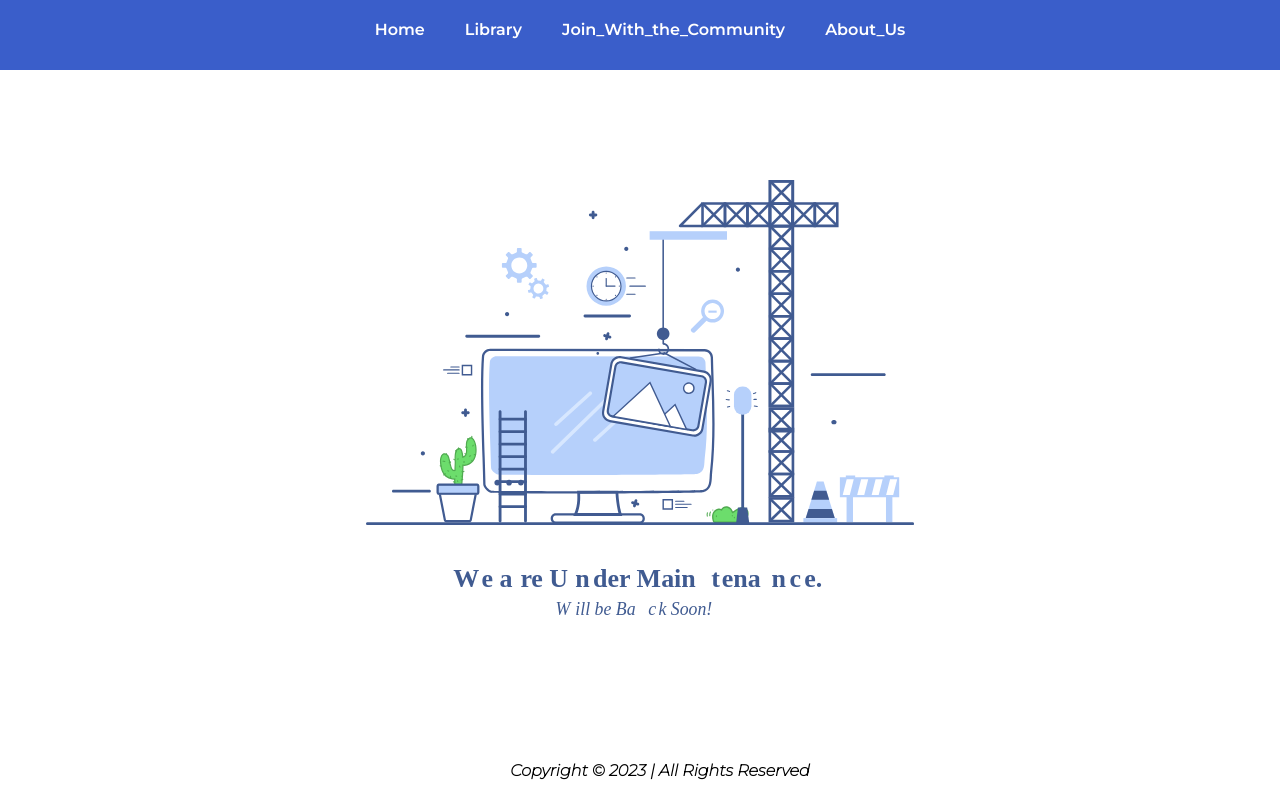
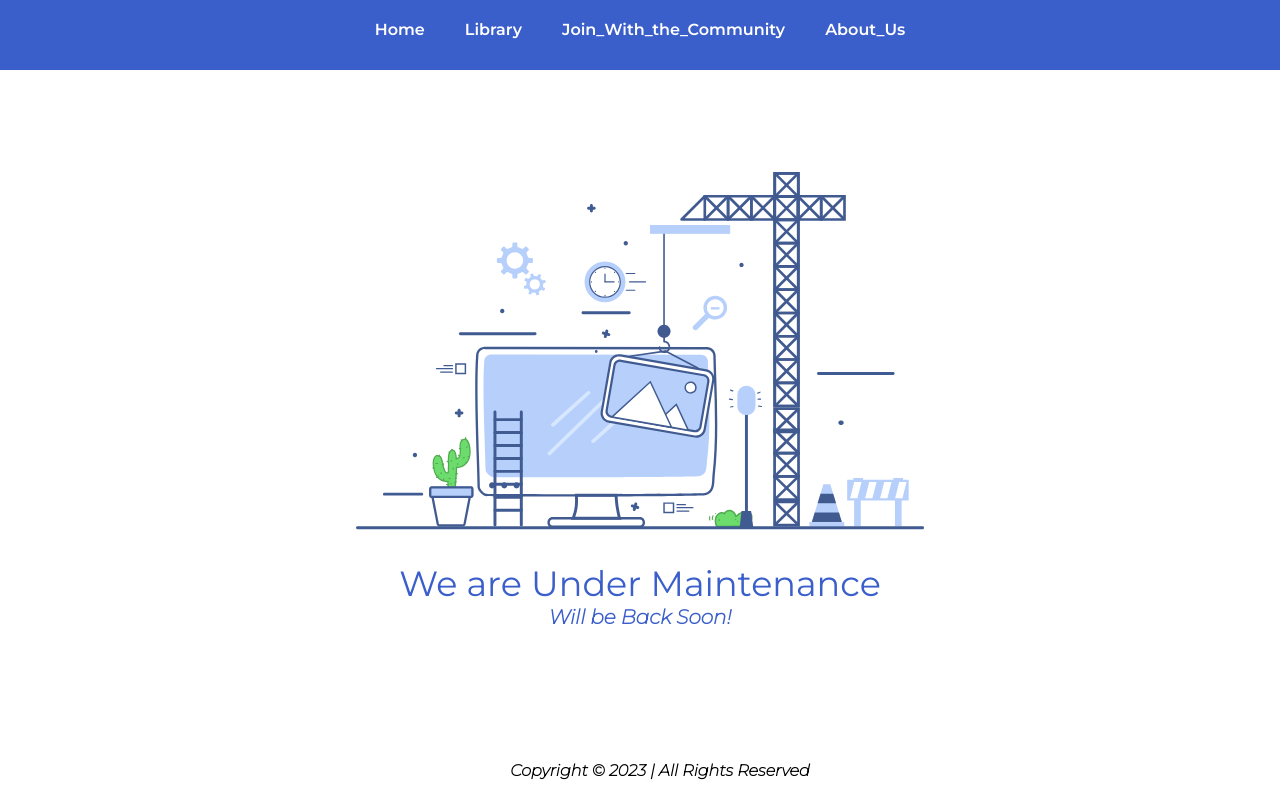
Before and after one commit to thanurarukshan/unihelper, a React (Create React App) app: page /library in a window 1280 px wide. Built offline with nearby package versions, Linux system fonts and the light colour scheme.

Commit message:
Font issue fixed

```diff
--- a/src/Library.css
+++ b/src/Library.css
@@ -2,11 +2,26 @@
     height: 100vh;
     width: 100vw;
     display: flex;
+    flex-direction: column;
     align-items: center;
     justify-content: center;
+    color:#3a5eca ;
+    animation: appear 1s ease-in-out;
 }
 
 .library-img {
     max-height: 55vh;
-    animation: appear 1s ease-in-out;
+
 }
+
+.library-main-text {
+    margin-top: -50px;
+    font-family: "Montserrat-Regular";
+    font-size: 35px;
+}
+
+.library-main-text02 {
+    font-family: "Montserrat-Italic";
+    font-weight: 800;
+    font-size: 20px;
+}
--- a/src/Library.js
+++ b/src/Library.js
@@ -4,7 +4,9 @@ import "./Library.css";
 function Library() {
   return (
     <div className='library-main'>
-      <img src='../Assets/Asset02.svg' className='library-img' alt=''/>
+      <img src='../Assets/Asset03.svg' className='library-img' alt=''/>
+      <span className='library-main-text'>We are Under Maintenance</span>
+      <span className='library-main-text02'>Will be Back Soon!</span>
     </div>
   )
 }
```
Also changed, not shown: public/Assets/Asset03.svg (added).
